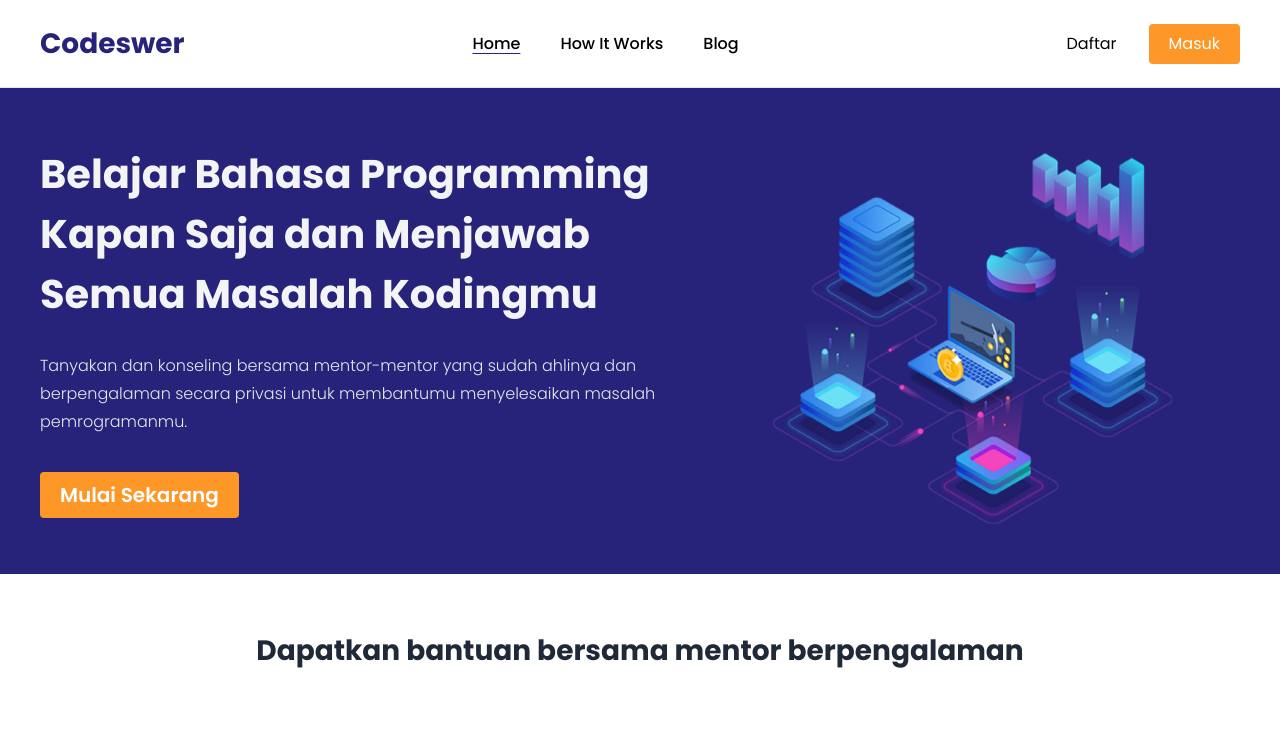
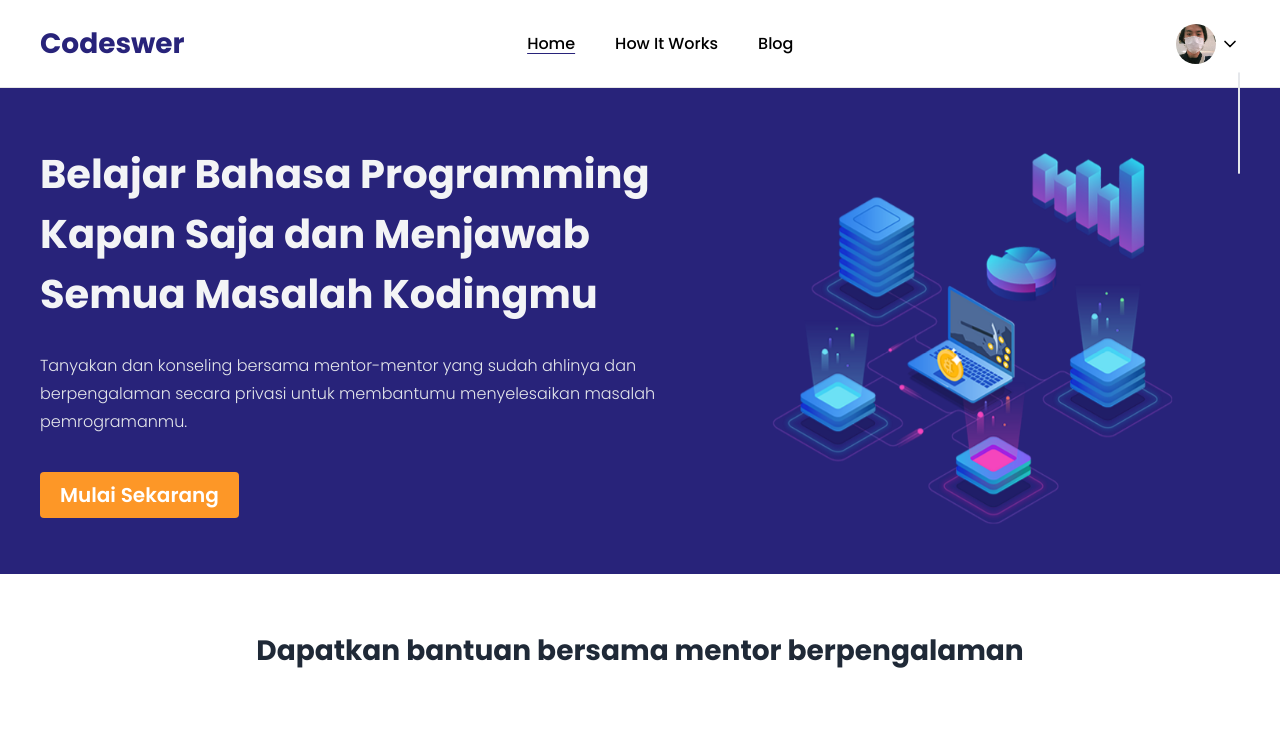
Before and after one commit to rg-km/final-project-engineering-54, a React (Create React App) app in the folder frontend/: page / in a window 1280 px wide. Shown: the top 736 px of the page. Built offline with nearby package versions, Linux system fonts and the light colour scheme.

Commit message:
docs: complete signup, signin api

```diff
--- /dev/null
+++ b/frontend/src/components/Image.jsx
@@ -0,0 +1,10 @@
+export default function Image({ classname, path }) {
+    return (
+        <img className={`${classname} image-avatar object-cover rounded-full aspect-square`}  src={path} alt="User"/>
+    )
+}
+
+
+Image.defaultProps = {
+    path: "/asset/img/user.jpg",
+}
--- a/frontend/src/components/Navbar.jsx
+++ b/frontend/src/components/Navbar.jsx
@@ -1,10 +1,13 @@
 import React from "react"
-// import AuthBtn from "./AuthBtn";
+import AuthBtn from "./auth/AuthBtn";
 
-import NoAuthBtn from "./auth/NoAuthBtn";
+import Image from "./Image";
+// import NoAuthBtn from "./auth/NoAuthBtn";
 import { classes } from "../utils/Utils";
 import "../styles/component/_navbar.scss";
 import { NavLink } from 'react-router-dom';
+
+import PopupAuthBtn from "./auth/PopupAuthBtn";
 
 export default function Navbar() {
 
@@ -12,6 +15,13 @@ export default function Navbar() {
     const open = () => {
         setIsOpen(!isOpen);
     }
+
+    const [isPopup, setIsPopup] = React.useState(false);
+    const openPopup = () => {
+        setIsPopup(!isPopup);
+    }
+
+    // React.useEffect(() => {
 
     return (
         <header>
@@ -60,18 +70,19 @@ export default function Navbar() {
                                 Blog
                             </NavLink>
                         </li>
-                        <NoAuthBtn classname="noauth-links" />
-                        {/* <AuthBtn classname="auth-links">
+                        {/* <NoAuthBtn classname="noauth-links" /> */}
+                        <AuthBtn classname="auth-links">
                             <h1 className="text-semibold text-[1rem] inline mr-2">Aditya Rizqi</h1>
-                        </AuthBtn> */}
+                        </AuthBtn>
                     </ul>
                 </div>
 
                 <div id="nav_autentikasi">
-                    <NoAuthBtn classname={"noauth-nav"}/>
-                    {/* <AuthBtn classname={"auth-nav"}>
-                        <img className="my-account rounded-full shadow-sm inline" src="/logo192.png" alt="User" width="40"/>
-                    </AuthBtn> */}
+                    {/* <NoAuthBtn classname={"noauth-nav"}/> */}
+                    <AuthBtn classname={"auth-nav"} onClick={openPopup}>
+                        <Image classname="w-[2.5rem] mr-1"/>
+                    </AuthBtn>
+                    <PopupAuthBtn classname={classes(isPopup ? "active-popup" : "", "right-0 top-12" )}/>
                 </div>
             </nav>
         </header>
--- a/frontend/src/components/auth/AuthBtn.jsx
+++ b/frontend/src/components/auth/AuthBtn.jsx
@@ -1,14 +1,13 @@
-import { Link } from "react-router-dom"
-import "../styles/component/_authbtn.scss"
+import "../../styles/component/auth/_authbtn.scss"
 
-export default function NoAuthBtn({classname, children}) {
+export default function NoAuthBtn({classname, children, onClick}) {
     return (
-        <ul id="nav_auth_item" className={ `${classname} poppins space-x-8` }>
+        <ul id="nav_auth_item" className={ `${classname} poppins space-x-8`} onClick={onClick}>
             <li>
-                <Link to="/user/signup">
+                <button to="/user/signup" className="flex items-center">
                     {children}
-                    <svg xmlns="http://www.w3.org/2000/svg" width="20" height="20" viewBox="0 0 24 24" fill="none" stroke="#000000" strokeWidth="2" strokeLinecap="round" strokeLinejoin="round" className="inline"><path d="M6 9l6 6 6-6"/></svg>
-                </Link>
+                    <svg xmlns="http://www.w3.org/2000/svg" width="20" height="20" viewBox="0 0 24 24" fill="none" stroke="#000000" strokeWidth="2" strokeLinecap="round" strokeLinejoin="round" ><path d="M6 9l6 6 6-6"/></svg>
+                </button>
             </li>
         </ul>
     )
--- /dev/null
+++ b/frontend/src/components/auth/PopupAuthBtn.jsx
@@ -0,0 +1,19 @@
+import { Link } from "react-router-dom";
+import "../../styles/auth/_popupauthbtn.scss";
+
+export default function PopupAuthBtn({classname}) {
+    return (
+        <aside className={`${classname} popup-auth-btn absolute py-2`}>
+            <nav>
+                <ul className="poppins font-medium">
+                    <li>
+                        <Link to="/dashboard">Dashboard</Link>
+                    </li>
+                    <li className="text-red-500 font-light">
+                        <Link to="/logout">Keluar</Link>
+                    </li>
+                </ul>
+            </nav>
+        </aside>
+    )
+}
--- a/frontend/src/pages/auth/Signin.jsx
+++ b/frontend/src/pages/auth/Signin.jsx
@@ -1,8 +1,9 @@
 import React from "react"
+import axios from "../../api/axios"
 
 import "../../styles/auth/_signin.scss";
-import { Link } from "react-router-dom";
 import Codeswer from "../../layouts/Codeswer";
+import { Link, Navigate } from "react-router-dom";
 import BtnCustom from "../../components/BtnCustom";
 import FormInput from "../../components/auth/FormInput";
 
@@ -14,7 +15,7 @@ export default function Login() {
         email: "",
         password: "",
     });
-
+    const [redirect, setRedirect] = React.useState(false);
 
     const inputs = [
         {
@@ -44,7 +45,11 @@ export default function Login() {
 
     const handleSubmit = (e) => {
         e.preventDefault();
+        axios.post("/user/login", values)
+        setRedirect(true);
     }
+
+    if (redirect) return <Navigate to="/dashboard" replace />;
 
     const onChange = (e) => {
         setValues({
--- a/frontend/src/pages/auth/Signup.jsx
+++ b/frontend/src/pages/auth/Signup.jsx
@@ -1,9 +1,10 @@
 import React from "react"
+import axios from "../../api/axios"
 
 import "../../styles/auth/_signup.scss";
-import { NavLink } from "react-router-dom";
 import Codeswer from "../../layouts/Codeswer";
 import BtnCustom from "../../components/BtnCustom";
+import { NavLink, Navigate } from "react-router-dom";
 import FormInput from "../../components/auth/FormInput";
 
 export default function Signup() {
@@ -18,6 +19,7 @@ export default function Signup() {
         password: "",
         confirmPassword: "",
     });
+    const [redirect, setRedirect] = React.useState(false);
 
     const inputs = [
         {
@@ -94,17 +96,12 @@ export default function Signup() {
 
     const handleSubmit = async (e) => {
         e.preventDefault();
-        const res = await fetch ("http://localhost:8080/api/user/register", {
-            method: "POST",
-            headers: {
+        const response = await axios.post("/user/register", values);
+        console.log(response)
+        setRedirect(true);
+    }
 
-                "Content-Type": "application/json",
-            },
-            body: JSON.stringify(values),
-        });
-        const data = await res.json();
-        console.log(data);
-    }
+    if (redirect) return <Navigate to="/signin" />;
 
     const onChange = (e) => {
         setValues({
--- a/frontend/src/pages/dashboard/Dashboard.jsx
+++ b/frontend/src/pages/dashboard/Dashboard.jsx
@@ -3,6 +3,7 @@ import React from "react"
 import Codeswer from "../../layouts/Codeswer";
 import "../../styles/dashboard/_dashboard.scss";
 import { NavLink, Outlet } from "react-router-dom"
+import Image from "../../components/Image";
 
 
 export default function Dashboard() {
@@ -51,7 +52,7 @@ export default function Dashboard() {
                     <div className="left-content md:w-[25%] w-full md:h-screen h-auto bg-indigo-two-code md:space-y-8 space-y-0">
                         <div className="first-left flex-col space-y-6 md:flex hidden items-center">
                             <div className="avatar-wrapper w-[8rem]">
-                                <img className="image-avatar object-cover rounded-full" src="/asset/img/user.jpg" alt="User"/>
+                                <Image />
                             </div>
                             <h1 className="poppins">Aditya Rizqi Ardhana</h1>
                         </div>
--- /dev/null
+++ b/frontend/src/styles/auth/_popupauthbtn.scss
@@ -0,0 +1,24 @@
+@import "../base/variable";
+
+.popup-auth-btn {
+    width: 0;
+    overflow: hidden;
+    border-radius: 10px;
+    background-color: white;
+    border: 1px solid $gray-200;
+    @include transition(width, .3s);
+    &.active-popup {
+        width: auto;
+    }
+    > nav {
+        > ul {
+            li {
+                cursor: pointer;
+                padding: 9px 16px;
+                &:hover {
+                    background-color: #f5f5f5;
+                }
+            }
+        }
+    }
+}
--- a/frontend/src/styles/component/_navbar.scss
+++ b/frontend/src/styles/component/_navbar.scss
@@ -169,6 +169,7 @@
     }
 
     #nav_autentikasi {
+      position: relative;
       @media only screen and (max-width: 919px) {
         margin-left: 1rem;
       }
--- a/frontend/src/styles/component/auth/_authbtn.scss
+++ b/frontend/src/styles/component/auth/_authbtn.scss
@@ -1 +1 @@
-@import "../base/_variable.scss";
+@import "../../base/variable";
--- a/frontend/src/styles/dashboard/_dashboard.scss
+++ b/frontend/src/styles/dashboard/_dashboard.scss
@@ -10,12 +10,6 @@
                     padding: 0;
                 }
                 .first-left {
-                    > div {
-                        @include flex-center;
-                        > img {
-                            aspect-ratio: 1;
-                        }
-                    }
                     > h1 {
                         line-height: 1.5;
                         text-align: center;
```
Also changed, not shown: 2 other files (tests, documents, lock files or other folders).
